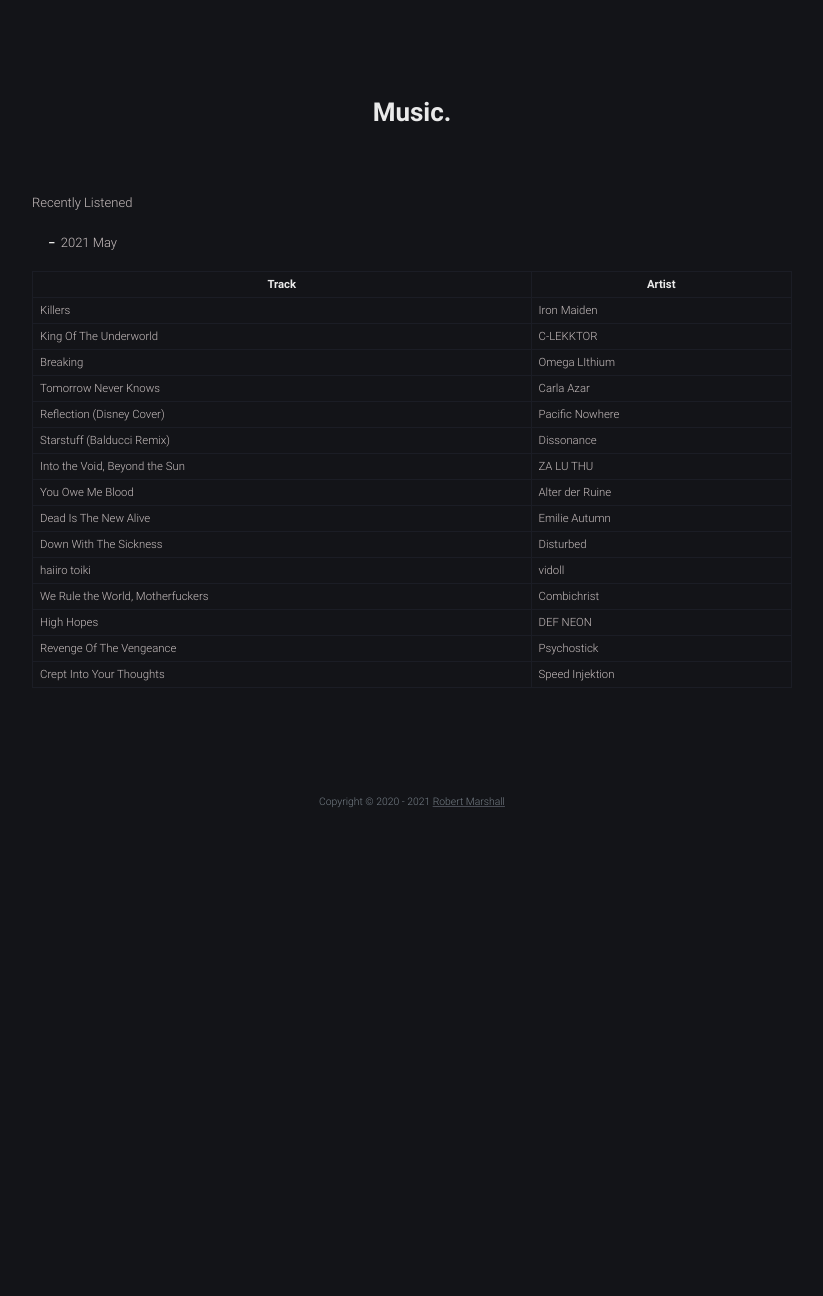
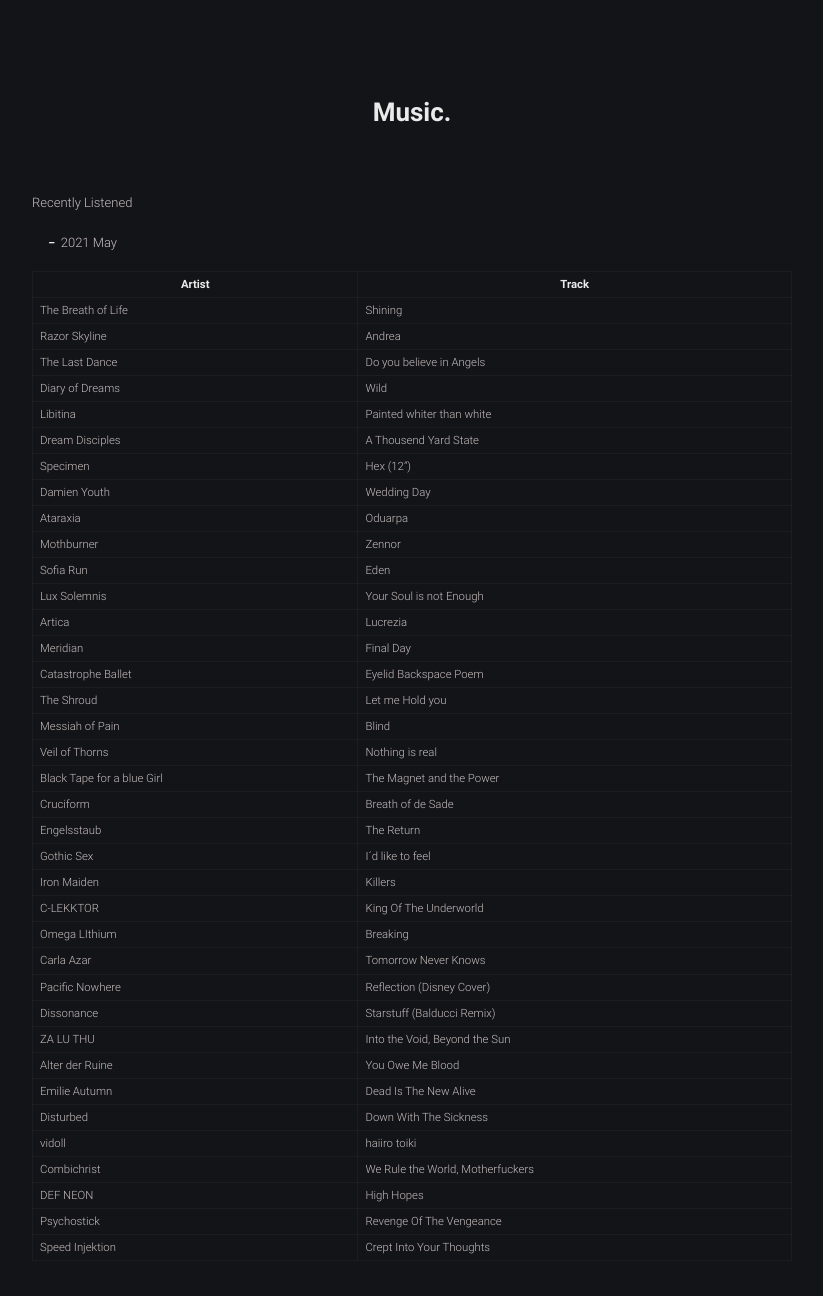
Before and after one commit to robert-marshall/xyz, a Jekyll site: the page built from music.md, in a window 1280 px wide and 1400 px high, cut to the strip 104-1400 px from the top of the window. Shown: the whole strip, without its empty margins (228-1051 px from the left). Built offline with Jekyll 4.4.1, drawn with Linux system fonts in a browser that asks for light colours.

Commit message:
First Blood

```diff
--- a/music.md
+++ b/music.md
@@ -11,20 +11,42 @@
 
 - 2021 May
 
-| Track   | Artist   |
+| Artist   | Track   |
 ----------|-----------
-Killers | Iron Maiden
-King Of The Underworld | C-LEKKTOR
-Breaking | Omega LIthium
-Tomorrow Never Knows | Carla Azar
-Reflection (Disney Cover) | Pacific Nowhere
-Starstuff (Balducci Remix) | Dissonance
-Into the Void, Beyond the Sun | ZA LU THU
-You Owe Me Blood | Alter der Ruine
-Dead Is The New Alive | Emilie Autumn
-Down With The Sickness | Disturbed
-haiiro toiki | vidoll
-We Rule the World, Motherfuckers | Combichrist
-High Hopes | DEF NEON
-Revenge Of The Vengeance | Psychostick
-Crept Into Your Thoughts | Speed Injektion
+The Breath of Life | Shining
+Razor Skyline | Andrea
+The Last Dance | Do you believe in Angels
+Diary of Dreams | Wild
+Libitina | Painted whiter than white
+Dream Disciples | A Thousend Yard State
+Specimen | Hex (12")
+Damien Youth | Wedding Day
+Ataraxia | Oduarpa
+Mothburner | Zennor
+Sofia Run | Eden
+Lux Solemnis | Your Soul is not Enough
+Artica | Lucrezia
+Meridian | Final Day
+Catastrophe Ballet | Eyelid Backspace Poem
+The Shroud | Let me Hold you
+Messiah of Pain | Blind
+Veil of Thorns | Nothing is real
+Black Tape for a blue Girl | The Magnet and the Power
+Cruciform | Breath of de Sade
+Engelsstaub | The Return
+Gothic Sex | I´d like to feel
+Iron Maiden | Killers
+C-LEKKTOR | King Of The Underworld
+Omega LIthium | Breaking
+Carla Azar | Tomorrow Never Knows
+Pacific Nowhere | Reflection (Disney Cover)
+Dissonance | Starstuff (Balducci Remix)
+ZA LU THU | Into the Void, Beyond the Sun
+Alter der Ruine | You Owe Me Blood
+Emilie Autumn | Dead Is The New Alive
+Disturbed | Down With The Sickness
+vidoll | haiiro toiki
+Combichrist | We Rule the World, Motherfuckers
+DEF NEON | High Hopes
+Psychostick | Revenge Of The Vengeance
+Speed Injektion | Crept Into Your Thoughts
```
Also changed, not shown: 1 other file.
